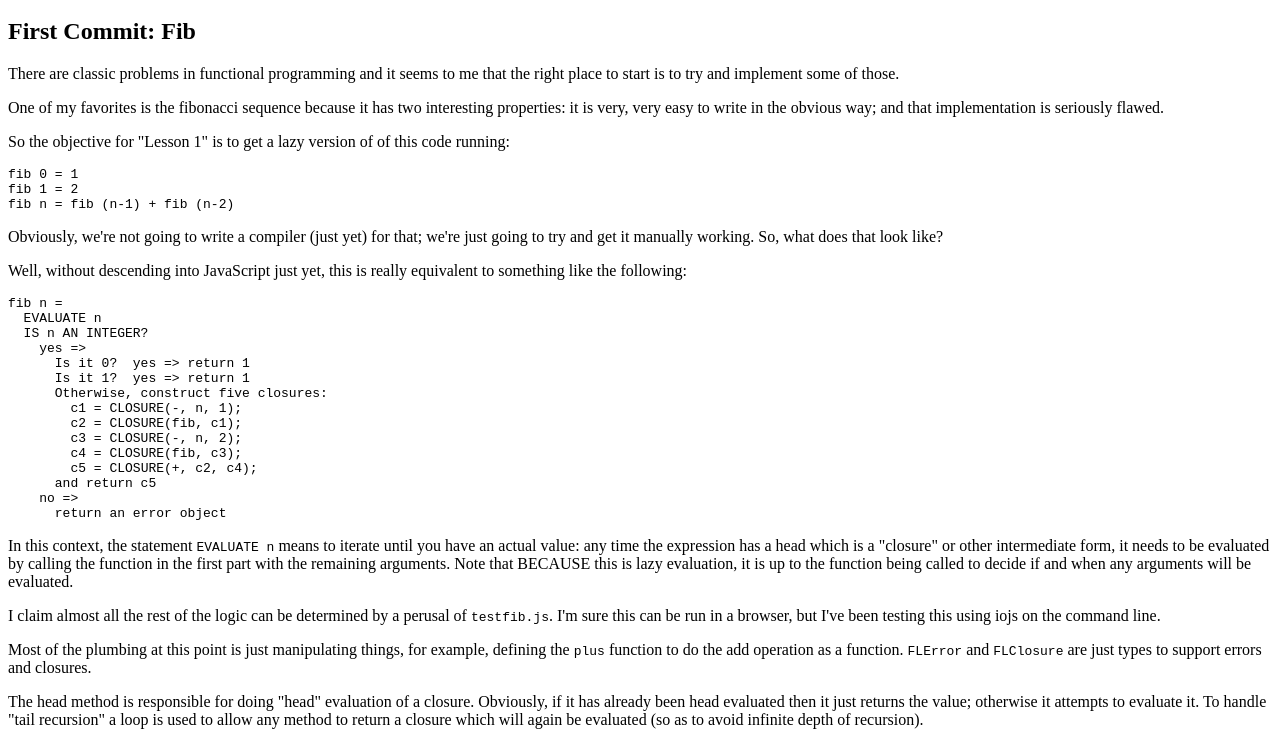
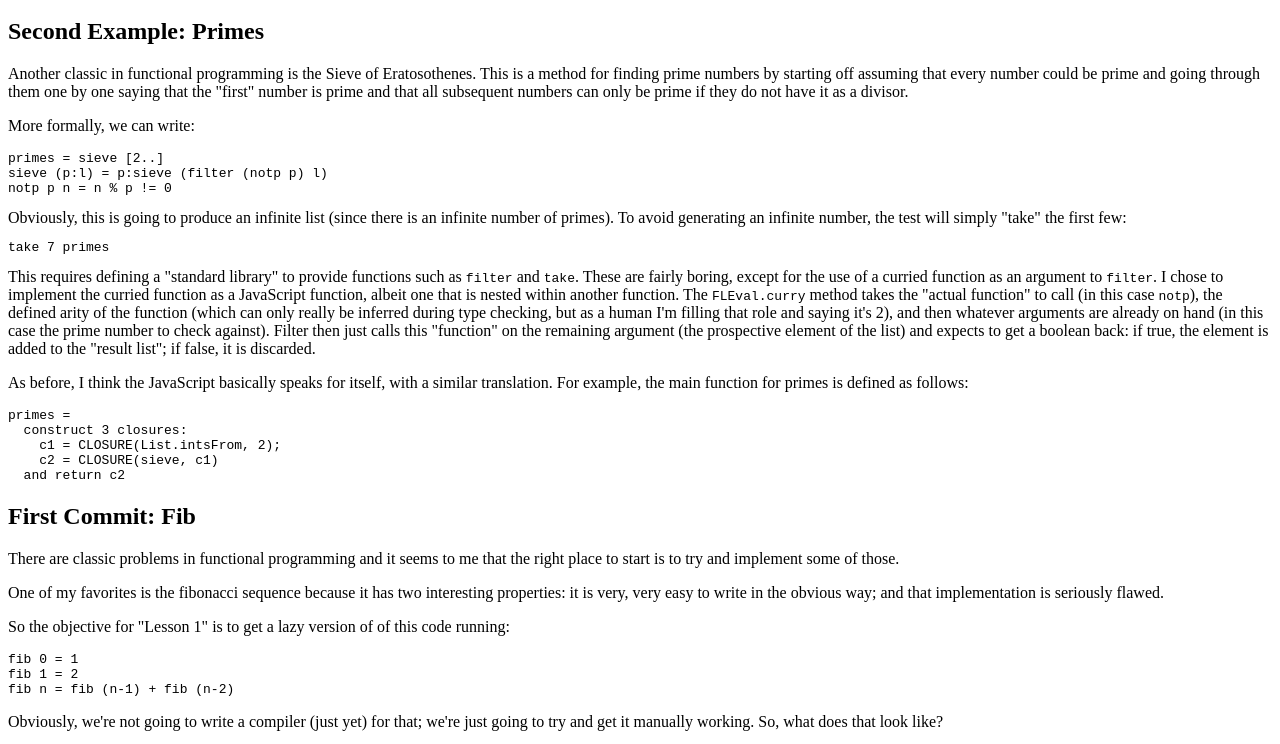
Before and after one commit to zinikiGareth/flasjs, a plain HTML site: page index.html in a window 1280 px wide. Shown: the part 48-792 px from the top of the page. Drawn offline with Linux system fonts and the light colour scheme.

Commit message:
Added Lesson 2 (Sieve of Eratosthenes)

```diff
--- a/index.html
+++ b/index.html
@@ -4,6 +4,50 @@
 </head>
 <body>
 <h1>FLASJS Implementation Blog</h1>
+<h2>Second Example: Primes</h2>
+Another classic in functional programming is the Sieve of Eratosothenes.
+This is a method for finding prime numbers by starting off assuming that
+every number could be prime and going through them one by one saying that the
+"first" number is prime and that all subsequent numbers can only be prime
+if they do not have it as a divisor.
+<p>
+More formally, we can write:
+<pre>
+primes = sieve [2..]
+sieve (p:l) = p:sieve (filter (notp p) l)
+notp p n = n % p != 0
+</pre>
+Obviously, this is going to produce an infinite list (since there is an
+infinite number of primes).  To avoid generating an infinite number, the
+test will simply "take" the first few:
+<pre>
+take 7 primes
+</pre>
+This requires defining a "standard library" to provide functions such as
+<tt>filter</tt> and <tt>take</tt>.  These are fairly boring, except for the
+use of a curried function as an argument to <tt>filter</tt>.
+I chose to implement the curried function as a JavaScript function, albeit
+one that is nested within another function.  The <tt>FLEval.curry</tt>
+method takes the "actual function" to call (in this case <tt>notp</tt>),
+the defined arity of the function (which can only really be inferred during
+type checking, but as a human I'm filling that role and saying it's 2), and
+then whatever arguments are already on hand (in this case the prime number to
+check against).  Filter then just calls this "function" on the remaining
+argument (the prospective element of the list) and expects to get a boolean
+back: if true, the element is added to the "result list";
+if false, it is discarded.
+<p>
+As before, I think the JavaScript basically speaks for itself, with a
+similar translation.  For example, the main function for primes is defined
+as follows:
+<pre>
+primes =
+  construct 3 closures:
+    c1 = CLOSURE(List.intsFrom, 2);
+    c2 = CLOSURE(sieve, c1)
+  and return c2
+</pre>
+
 <h2>First Commit: Fib</h2>
 There are classic problems in functional programming and it seems to me
 that the right place to start is to try and implement some of those.
```
